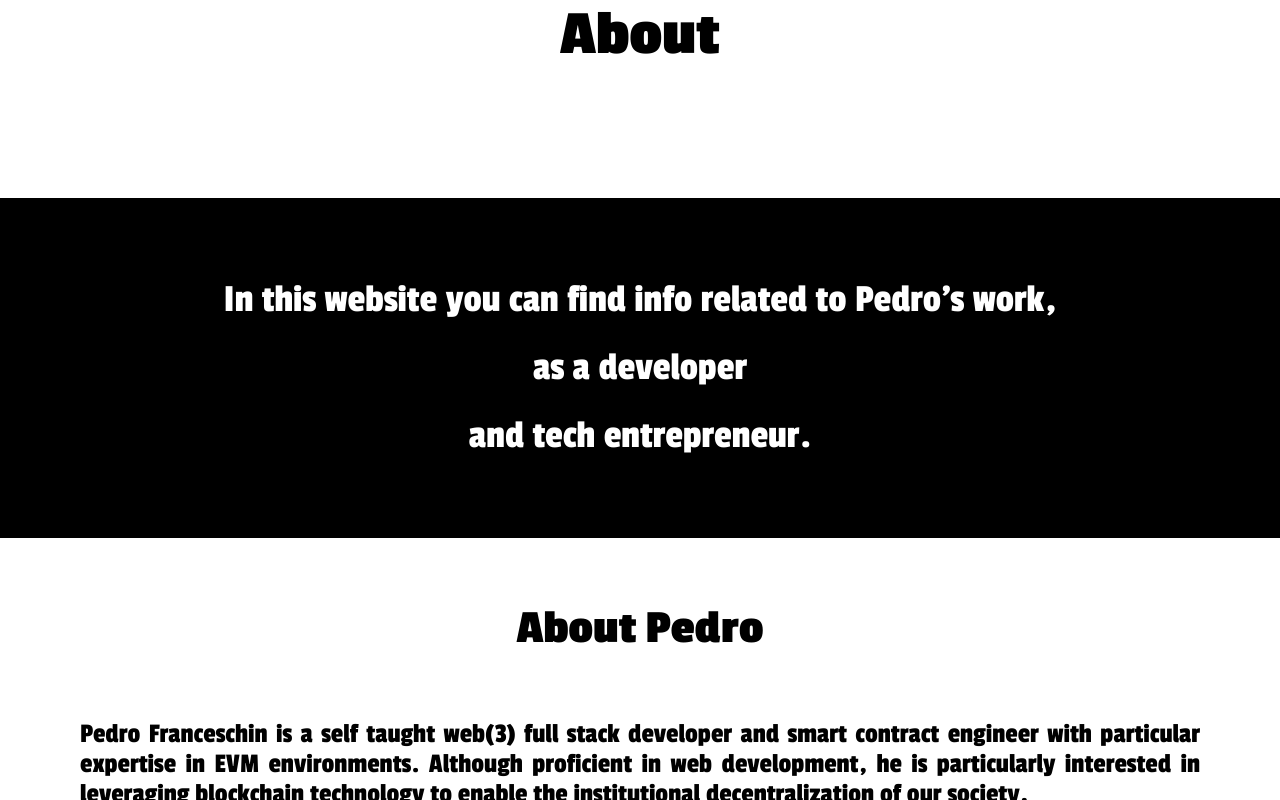
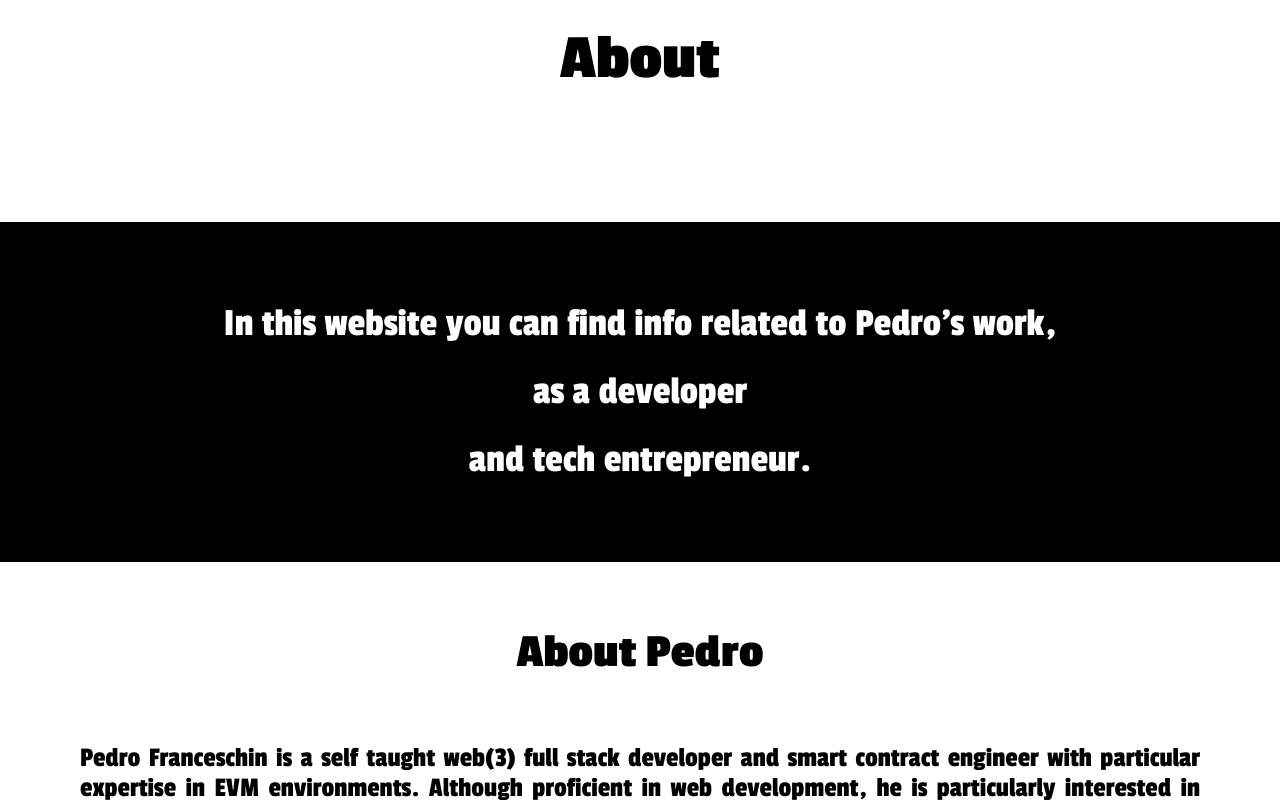
Before and after one commit to pbfranceschin/pbfranceschin.github.io, a React (Create React App) app: page / in a window 1280 px wide. Both pictures are taken after a click on the element 837 px from the left and 272 px from the top of the page. Shown: the part 996-1796 px from the top of the page. Built offline with nearby package versions, Linux system fonts and the light colour scheme.

Commit message:
style: header spacing

```diff
--- a/src/components/Commom/Common.css
+++ b/src/components/Commom/Common.css
@@ -27,6 +27,7 @@
     /* display: flex; */
     box-sizing: border-box;
     padding: 0;
+    padding-top:24px;
     padding-bottom: 48px;
     padding-right: 24px;
 }
```
